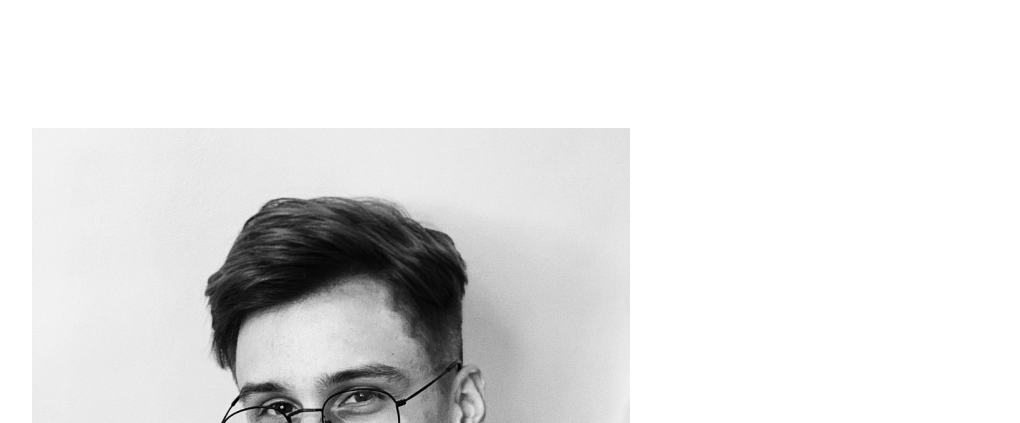
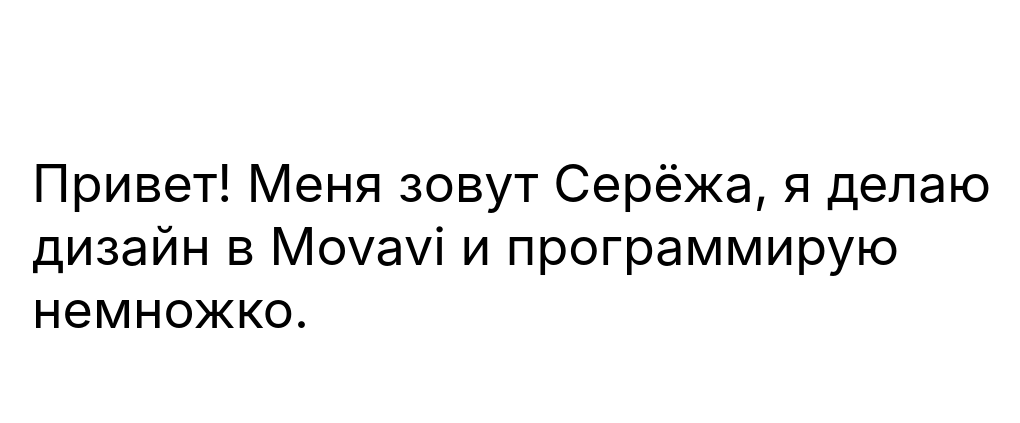
Before and after one commit to sergeikurnosov/sergeikurnosov.github.io, a plain HTML site: page index.html in a window 1280 px wide. Shown: the top 423 px of the page, without its empty margins (96-1116 px from the left). Drawn offline with Linux system fonts and the light colour scheme.

Commit message:
Update index.html

```diff
--- a/index.html
+++ b/index.html
@@ -172,7 +172,7 @@
 
 
     <div class="container">
-    	<img class="sereja" src="sereja.png"></img>
+    	<!-- <img class="sereja" src="sereja.png"></img> -->
 
     	<div class="large-text object">Привет! Меня зовут Серёжа, я делаю дизайн в Movavi и программирую немножко.</div>
 
```
